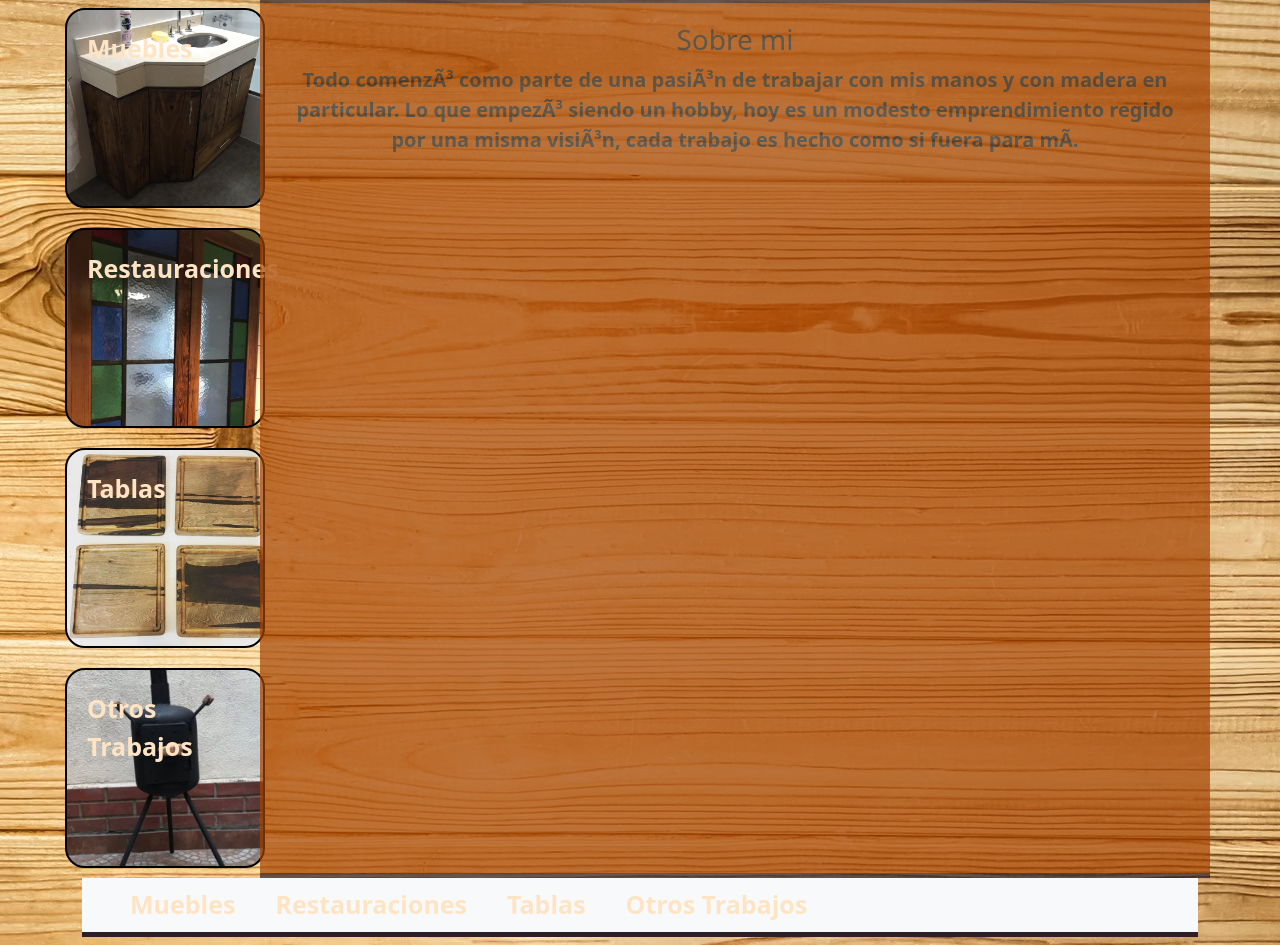
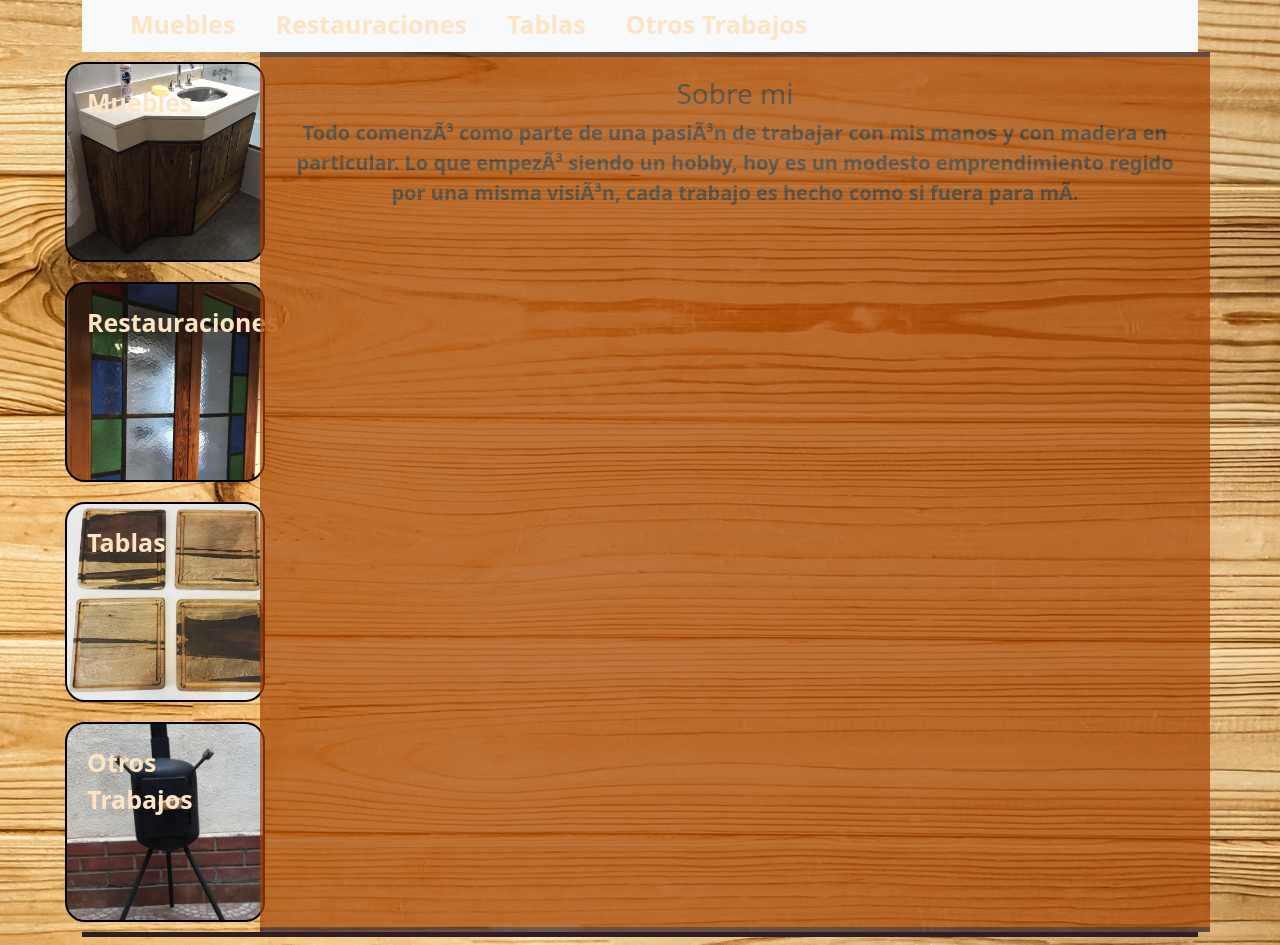
Before and after one commit to pgorgal/Bendita-Corteza, a plain HTML site: page index.html in a window 1280 px wide. Shown: the part 400-1345 px from the top of the page. Drawn offline with nearby package versions, Linux system fonts and the light colour scheme; files whose address does not match are found by name.

Commit message:
navbar h arriba

```diff
--- a/index.html
+++ b/index.html
@@ -22,23 +22,6 @@
             <h2>Con buena madera</h2>
         </header>
 
-       <section class="row">
-            <div class="col-2">
-                <nav class="navbarv">
-
-                    <a href="./Muebles.html" class="mueble">Muebles</a>
-                    <a href="./Restauraciones.html" class="resta">Restauraciones</a>
-                    <a href="./Tablas.html" class=" tabla">Tablas</a>
-                    <a href="./otros.html" class="otros">Otros Trabajos</a>
-            </nav>
-            </div>
-            <div class="col box">
-                <h3>Sobre mi</h3>
-                <p>Todo comenzó como parte de una pasión de trabajar con mis manos y con madera en particular.
-                    Lo que empezó siendo un hobby, hoy es un modesto emprendimiento regido por una misma visión, cada trabajo es hecho como si fuera para mí.</p>
-            </div>
-        </section>
-
         <nav class="navbar navbar-expand-lg bg-body-tertiary">
             <div class="container-fluid">
               <a class="navbar-brand" href="#"></a>
@@ -59,21 +42,27 @@
                   <li class="nav-item">
                     <a href="./otros.html">Otros Trabajos</a>
                   </li>
-
                 </ul>
                   </div>
             </div>
           </nav>
 
-        <nav class="navbarh">
-            <input type="checkbox" id="checkbox-menu">
-            <label for="checkbox-menu"><i class='bx bx-menu'></i></label>
-                <a href="./Muebles.html">Muebles</a>
-                <a href="./Restauraciones.html">Restauraciones</a>
-                <a href="./Tablas.html">Tablas</a>
-                <a href="./otros.html">Otros Trabajos</a>
-        </nav>
-       </section>
+       <section class="row">
+            <div class="col-2">
+                <nav class="navbarv">
+
+                    <a href="./Muebles.html" class="mueble">Muebles</a>
+                    <a href="./Restauraciones.html" class="resta">Restauraciones</a>
+                    <a href="./Tablas.html" class=" tabla">Tablas</a>
+                    <a href="./otros.html" class="otros">Otros Trabajos</a>
+            </nav>
+            </div>
+            <div class="col box">
+                <h3>Sobre mi</h3>
+                <p>Todo comenzó como parte de una pasión de trabajar con mis manos y con madera en particular.
+                    Lo que empezó siendo un hobby, hoy es un modesto emprendimiento regido por una misma visión, cada trabajo es hecho como si fuera para mí.</p>
+            </div>
+        </section>
 
         <section class="boxfotos"></section>
 
```
